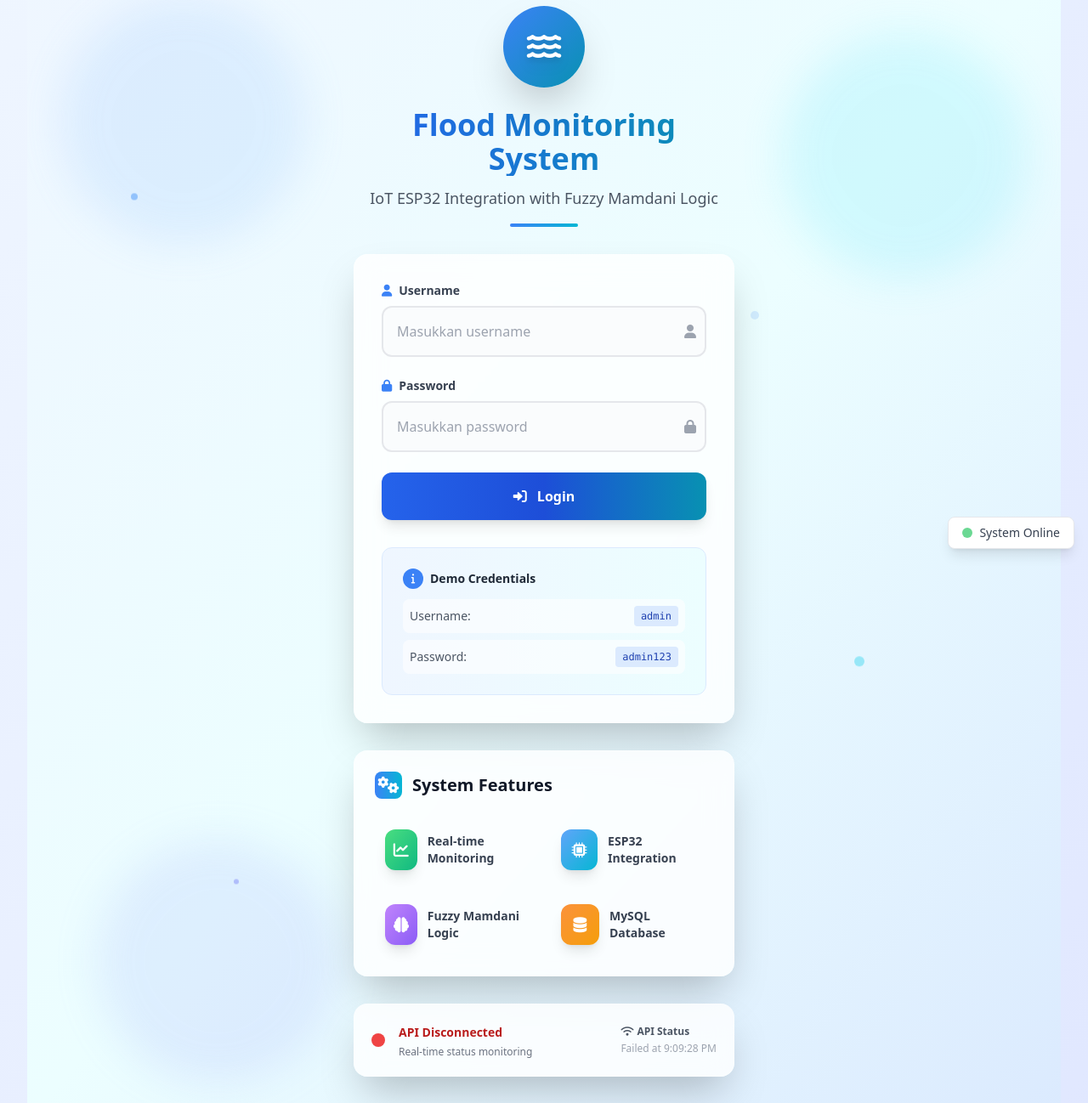
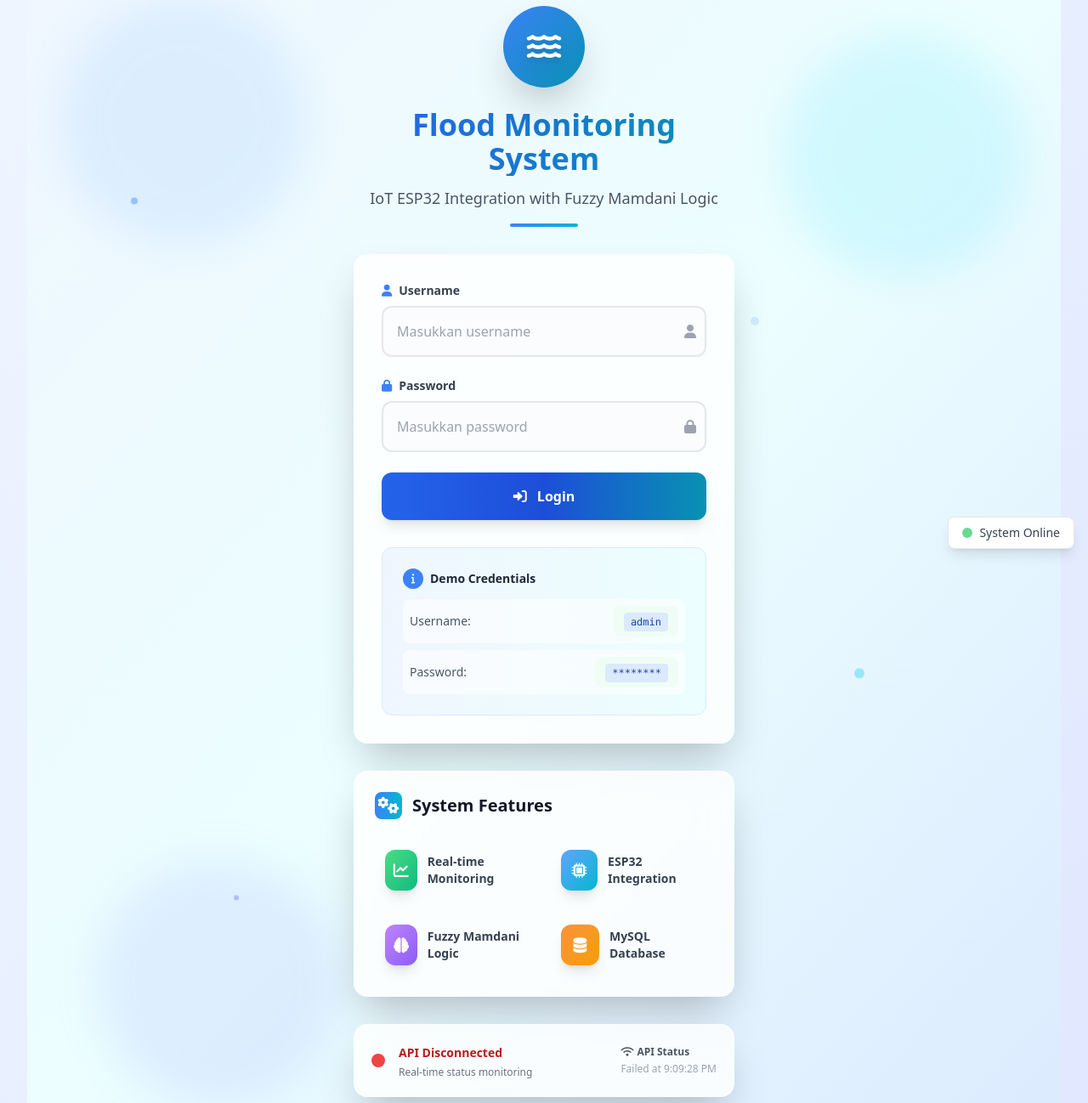
Before and after one commit to rsydfhmy03/Flood-Detection-System, a Flask app: page /auth/login in a window 1280 px wide. Shown: the part 138-1436 px from the top of the page at 85% size. Run offline with Flask 3, Linux system fonts and the light colour scheme; some libraries are stand-ins or nearby versions.

Commit message:
update UI Login

```diff
--- a/templates/login.html
+++ b/templates/login.html
@@ -101,15 +101,32 @@
                     <div class="grid grid-cols-1 gap-2 text-sm">
                         <div class="flex items-center justify-between p-2 bg-white/60 rounded-lg">
                             <span class="font-medium text-gray-600">Username:</span>
+                                                                    <div class="flex items-center gap-2">
+
+                        <button
+                            onclick="setInputUsername('admin')"
+                            class="bg-green-50 hover:bg-green-100 text-green-700 px-3 py-2 rounded-lg text-sm transition-colors"
+                            title="Copy Username"
+                        >
                             <code class="bg-blue-100 text-blue-800 px-2 py-1 rounded font-mono text-xs">admin</code>
+                        </button>
+                    </div>
                         </div>
                         <div class="flex items-center justify-between p-2 bg-white/60 rounded-lg">
                             <span class="font-medium text-gray-600">Password:</span>
-                            <code class="bg-blue-100 text-blue-800 px-2 py-1 rounded font-mono text-xs">admin123</code>
+                                                <div class="flex items-center gap-2">
+                         <button
+                            onclick="setInputPassword('admin123')"
+                            class="bg-green-50 hover:bg-green-100 text-green-700 px-3 py-2 rounded-lg text-sm transition-colors"
+                            title="Copy Password"
+                        >
+                            <code class="bg-blue-100 text-blue-800 px-2 py-1 rounded font-mono text-xs">********</code>
+                    </div>
                         </div>
                     </div>
                 </div>
             </div>
+
 
             <!-- Enhanced System Features -->
             <div class="bg-white/80 backdrop-blur-lg rounded-2xl shadow-2xl p-6 border border-white/20">
@@ -250,6 +267,15 @@ function checkAPIConnection() {
         });
 }
 
+        function setInputUsername(value) {
+            document.getElementById('username').value = value;
+        }
+
+        function setInputPassword(value) {
+            document.getElementById('password').value = value;
+        }
+
+
 // Enhanced form validation with better UX
 document.addEventListener('DOMContentLoaded', function() {
     checkAPIConnection();
```
